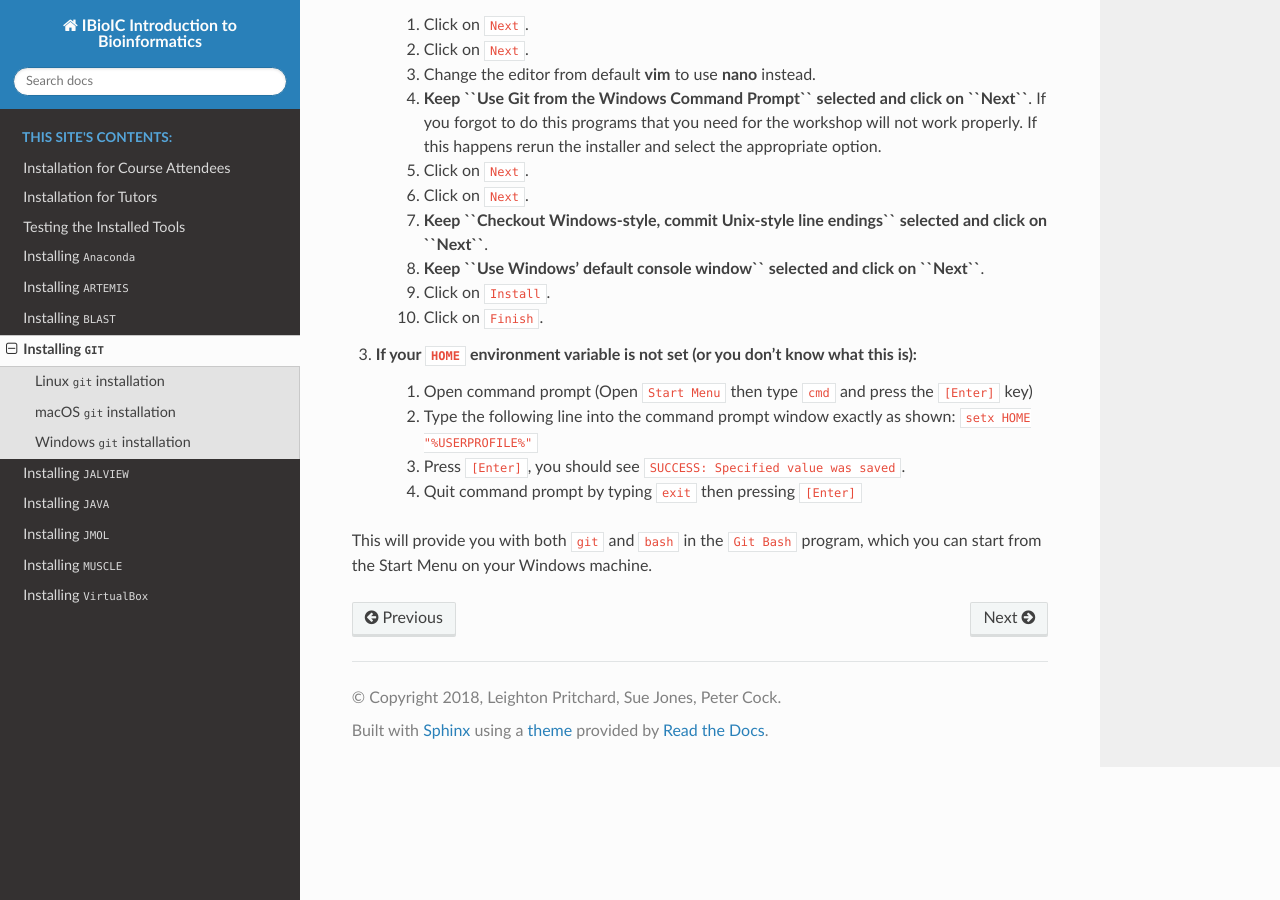
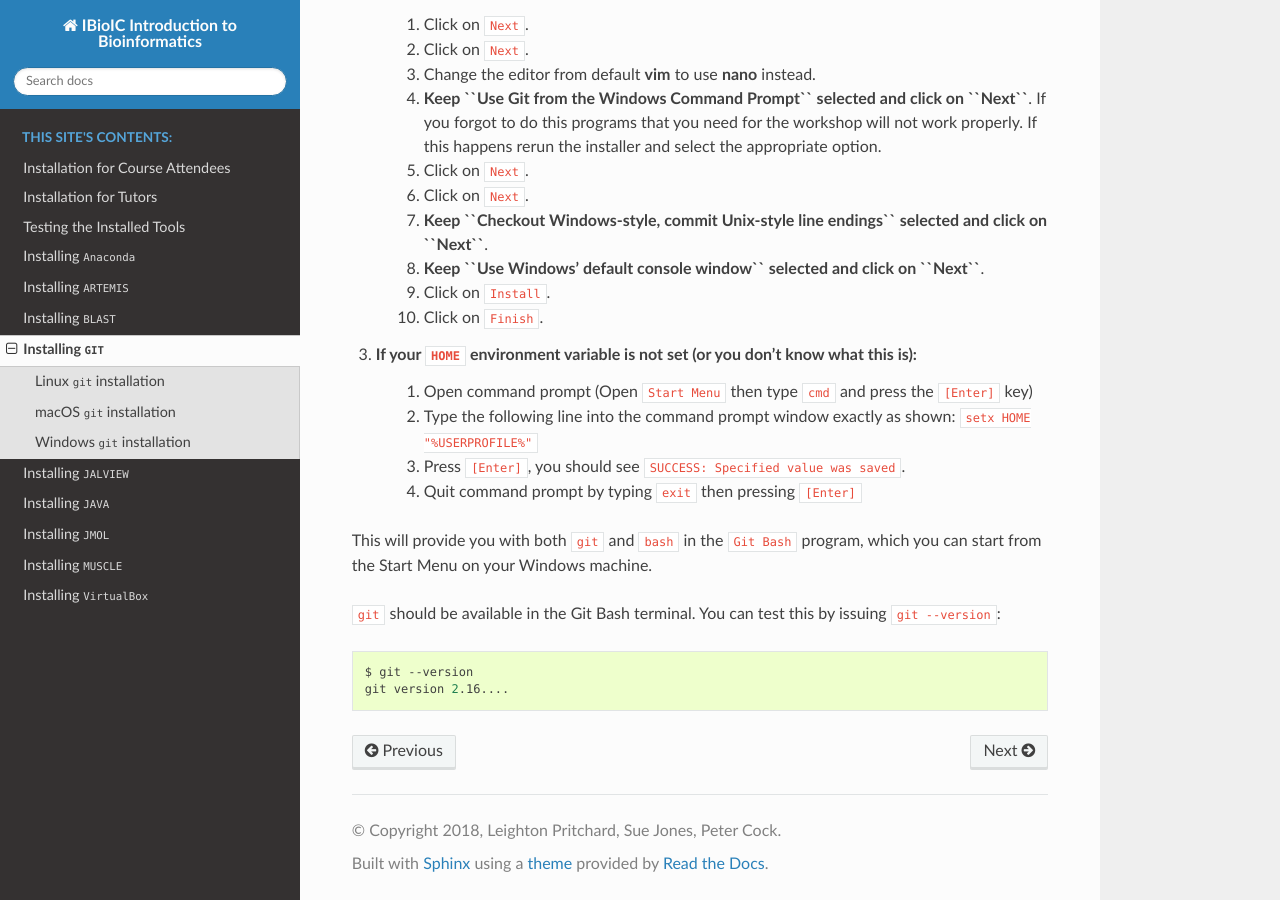
Before and after one commit to widdowquinn/2018-03-06-ibioic, a Sphinx documentation site: the page built from docs/install_git.rst, in a window 1280 px wide and 900 px high, scrolled down 987 px. Built offline with Sphinx 7.4.7 and the Read the Docs theme 2.0.0, drawn with Linux system fonts in a browser that asks for light colours.

Commit message:
Testing git on Windows

```diff
--- a/docs/install_git.rst
+++ b/docs/install_git.rst
@@ -67,6 +67,12 @@ and macOS Bash shells.
 This will provide you with both ``git`` and ``bash`` in the ``Git Bash`` program, which you can start
 from the Start Menu on your Windows machine.
 
+``git`` should be available in the Git Bash terminal. You can test this by issuing ``git --version``:
+
+.. code-block:: bash
+
+    $ git --version
+    git version 2.16....
 
 .. _Git Bash video tutorial: https://www.youtube.com/watch?v=339AEqk9c-8
 .. _Git downloads page: https://git-scm.com/
```
